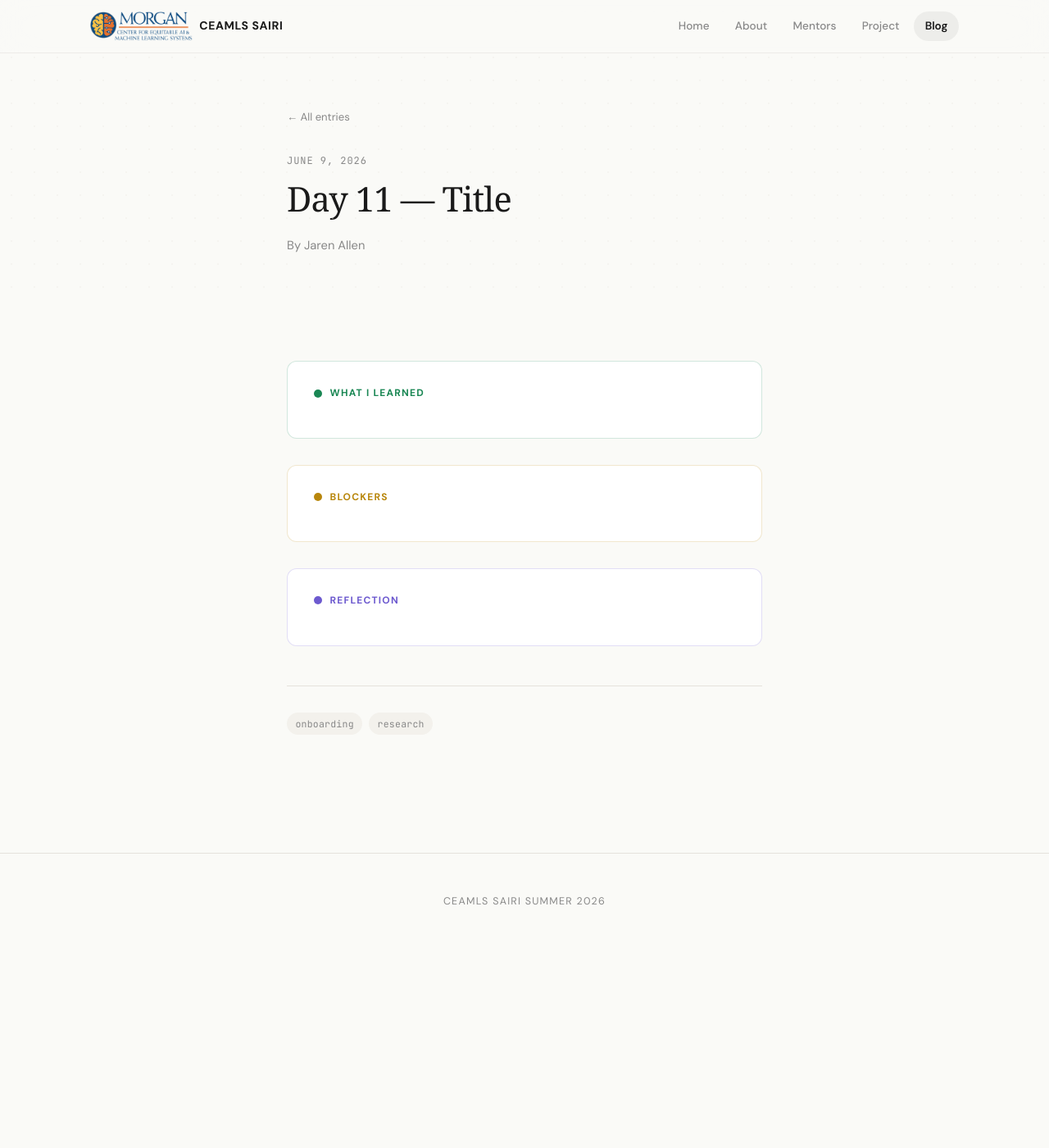
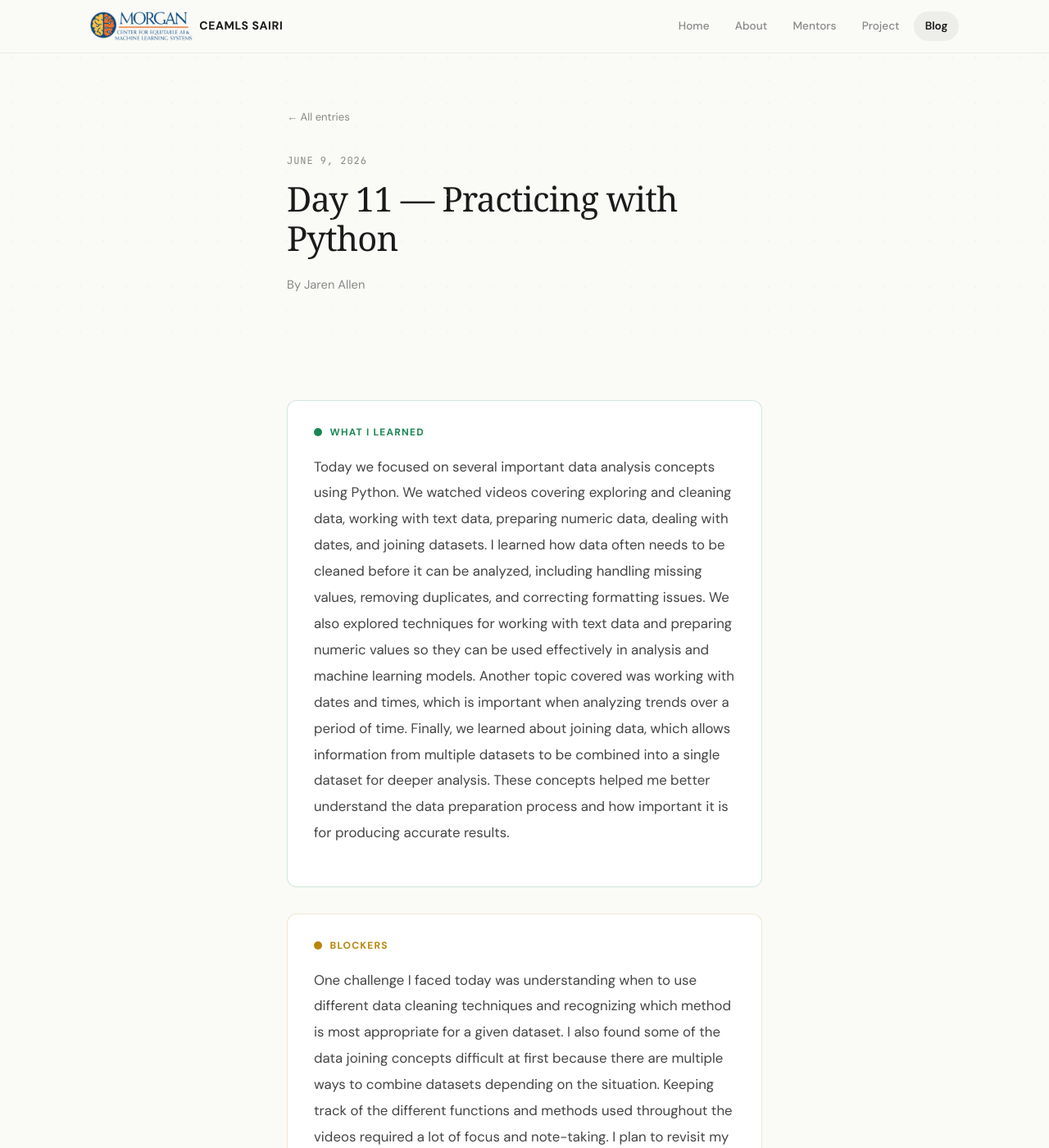
Before and after one commit to jda065/jda065ceamls26.github.io, a Jekyll site: the page built from _posts/2026-06-09-day-11.md, in a window 1280 px wide and 1400 px high. Shown: the whole window at 82% size. Built offline with Jekyll 4.4.1, drawn with Linux system fonts in a browser that asks for light colours; some web fonts are replaced; some of the changed text lies outside the part shown.

Commit message:
Update 2026-06-09-day-11.md

```diff
--- a/_posts/2026-06-09-day-11.md
+++ b/_posts/2026-06-09-day-11.md
@@ -1,15 +1,15 @@
 ---
 layout: post
-title: "Day 11 — Title"
+title: "Day 11 — Practicing with Python"
 date: 2026-06-09
 permalink: /day11.html
 tags: ["onboarding", "research"]
 
 what_i_learned: |
-
+ Today we focused on several important data analysis concepts using Python. We watched videos covering exploring and cleaning data, working with text data, preparing numeric data, dealing with dates, and joining datasets. I learned how data often needs to be cleaned before it can be analyzed, including handling missing values, removing duplicates, and correcting formatting issues. We also explored techniques for working with text data and preparing numeric values so they can be used effectively in analysis and machine learning models. Another topic covered was working with dates and times, which is important when analyzing trends over a period of time. Finally, we learned about joining data, which allows information from multiple datasets to be combined into a single dataset for deeper analysis. These concepts helped me better understand the data preparation process and how important it is for producing accurate results.
 blockers: |
-
-
+ One challenge I faced today was understanding when to use different data cleaning techniques and recognizing which method is most appropriate for a given dataset. I also found some of the data joining concepts difficult at first because there are multiple ways to combine datasets depending on the situation. Keeping track of the different functions and methods used throughout the videos required a lot of focus and note-taking. I plan to revisit my notes and practice the examples so I can become more comfortable applying these techniques on my own.
 reflection: |
+ Overall, today was a productive learning experience. I enjoyed seeing how much work goes into preparing data before any analysis or machine learning can take place. The videos helped me understand that data cleaning and preprocessing are just as important as building the model itself. I can already see how the topics covered today relate to our research project since we will eventually need to organize, clean, and analyze real datasets. While some of the concepts were challenging, I feel like my confidence with Python and data analysis continues to grow each week. I am looking forward to practicing these skills more and applying them to our project in the future. Every session helps me better understand the complete data science workflow, from raw data to meaningful insights.
 
 ---
```
